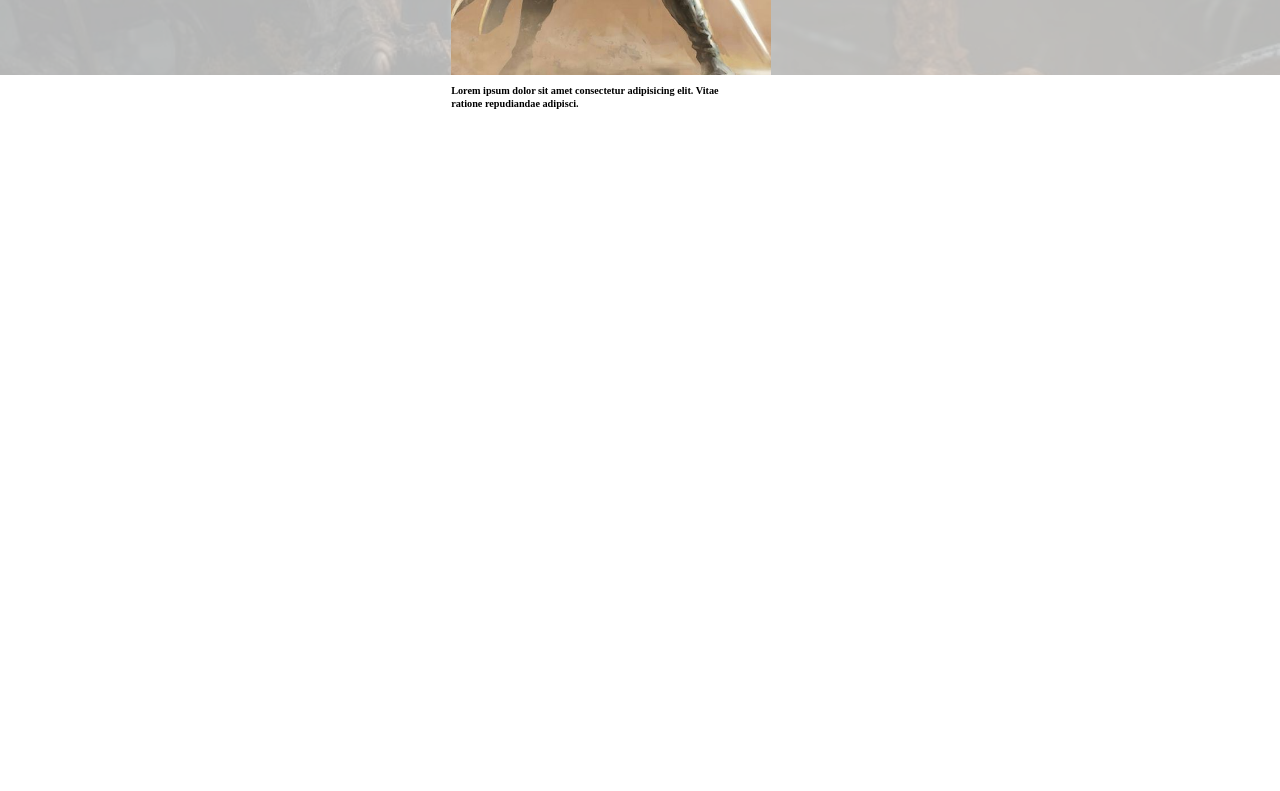
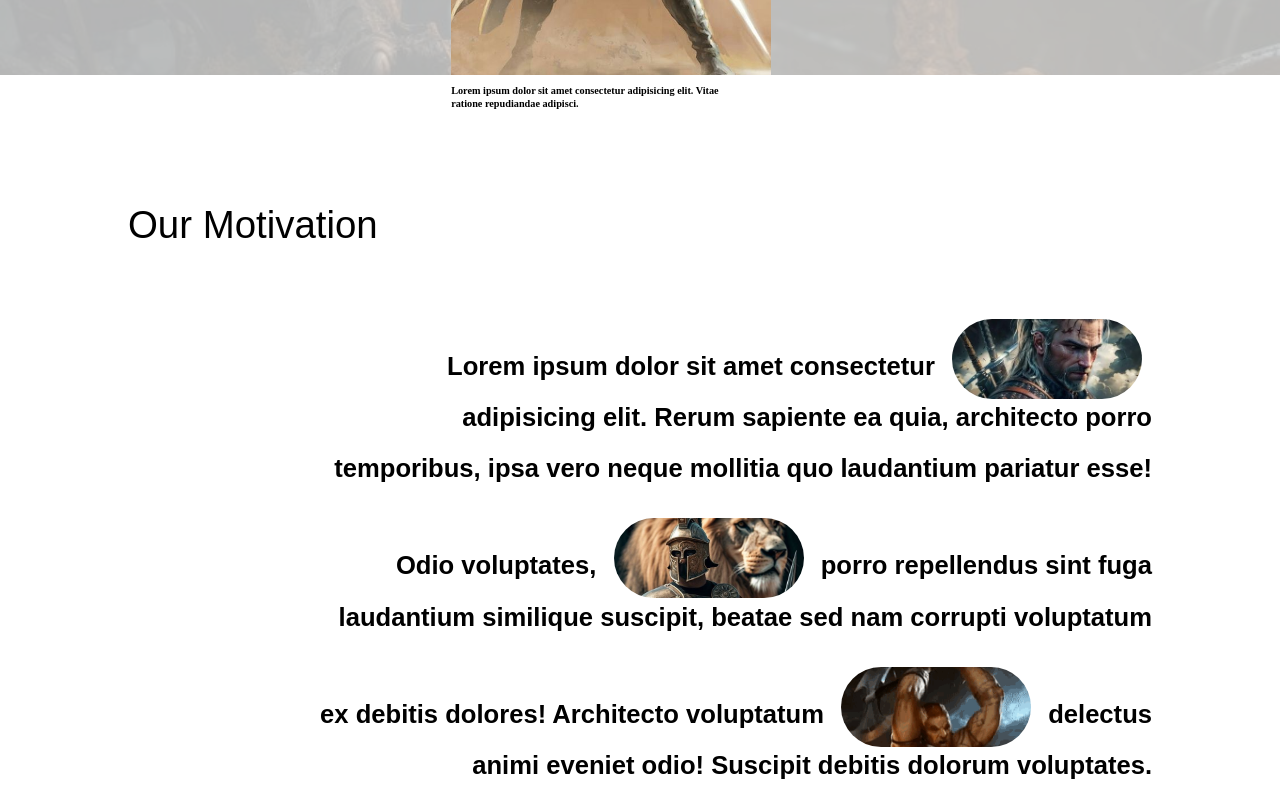
Before and after one commit to freetimezp/js-portfolio-71-animation, a plain HTML site: page index.html in a window 1280 px wide. Shown: the part 665-1456 px from the top of the page. Before the commit the page ends 1040 px from the top, so only its background shows below. Drawn offline with nearby package versions, Linux system fonts and the light colour scheme; a web font is replaced by a local one.

Commit message:
04. js-portfolio-71-animation. Motive section.

```diff
--- a/assets/css/style.css
+++ b/assets/css/style.css
@@ -178,3 +178,60 @@ html, body {
     color: #494646;
     font-weight: 400;
 }
+
+
+
+
+
+#motive {
+    padding: 10vw;
+    position: relative;
+}
+
+#motive h3 {
+    font-size: 3vw;
+    font-weight: 400;
+    margin-bottom: 3rem;
+}
+
+#motive p {
+    display: flex;
+    align-items: center;
+    font-size: 2vw;
+    font-weight: 600;
+    line-height: 2;
+    width: 65%;
+    font-family: sans-serif;
+    display: inline-block;
+    text-align: right;
+    position: absolute;
+    right: 10vw;
+}
+
+#motive span {
+    width: 190px;
+    height: 80px;
+    margin: 0 10px;
+    display: inline-block;
+    border-radius: 100px;
+    background-color: red;
+    transform: translateY(30%);
+}
+
+#onespan {
+    background: url('../images/img-2.jpg') no-repeat;
+    background-position: center 25%;
+    background-size: cover;
+}
+
+#twospan {
+    background: url('../images/img-3.jpg') no-repeat;
+    background-position: center 15%;
+    background-size: cover;
+}
+
+#threespan {
+    background: url('../images/gif-1.gif') no-repeat;
+    background-position: center 15%;
+    background-size: cover;
+}
--- a/index.html
+++ b/index.html
@@ -58,9 +58,19 @@
             </div>
         </div>
 
-        <div style="height: 300px;">
+        <div id="motive">
+            <h3>Our Motivation</h3>
+            <p>
+                Lorem ipsum dolor sit amet consectetur <span id="onespan"></span> adipisicing elit.
+                Rerum sapiente ea quia, architecto porro temporibus, ipsa vero neque mollitia quo
+                laudantium pariatur esse! Odio voluptates, <span id="twospan"></span> porro repellendus
+                sint fuga laudantium similique suscipit, beatae sed nam corrupti voluptatum ex debitis dolores!
+                Architecto voluptatum <span id="threespan"></span> delectus animi eveniet odio! Suscipit
+                debitis dolorum voluptates.
+            </p>
+        </div>
 
-        </div>
+
     </div>
 
     <script src="./assets/js/main.js"></script>
```
